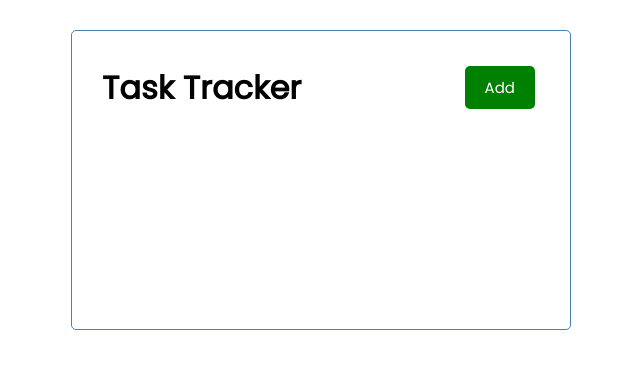
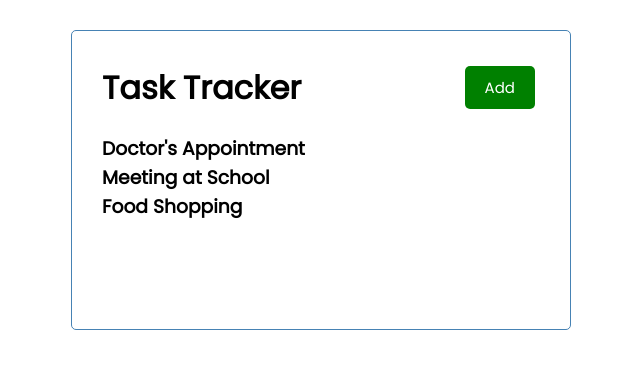
Before and after one commit to ahhreggi/react-task-tracker, a React (Create React App) app: page / in a window 1280 px wide. Shown: the top 368 px of the page, without its empty margins (319-959 px from the left). Built offline with nearby package versions, Linux system fonts and the light colour scheme.

Commit message:
Add temp tasks data

```diff
--- a/src/App.js
+++ b/src/App.js
@@ -1,9 +1,11 @@
 import Header from "./components/Header"
+import Tasks from "./components/Tasks"
 
 const App = () => {
   return (
     <div className="container">
       <Header />
+      <Tasks />
     </div>
   );
 }
--- a/src/components/Tasks.js
+++ b/src/components/Tasks.js
@@ -1,4 +1,7 @@
-const tasks = [
+import { useState } from "react";
+
+const Tasks = () => {
+  const [tasks, setTasks] = useState([
     {
       id: 1,
       text: "Doctor's Appointment",
@@ -17,13 +20,16 @@
       day: "Feb 5th at 2:30pm",
       reminder: false,
     }
-]
+  ])
 
-const Tasks = () => {
   return (
-    <div>
-
-    </div>
+    <>
+      {
+        tasks.map((task) => (
+          <h3 key={task.id}>{task.text}</h3>
+        ))
+      }
+    </>
   )
 }
 
```
Lines whose indentation alone changed are shown as unchanged.
